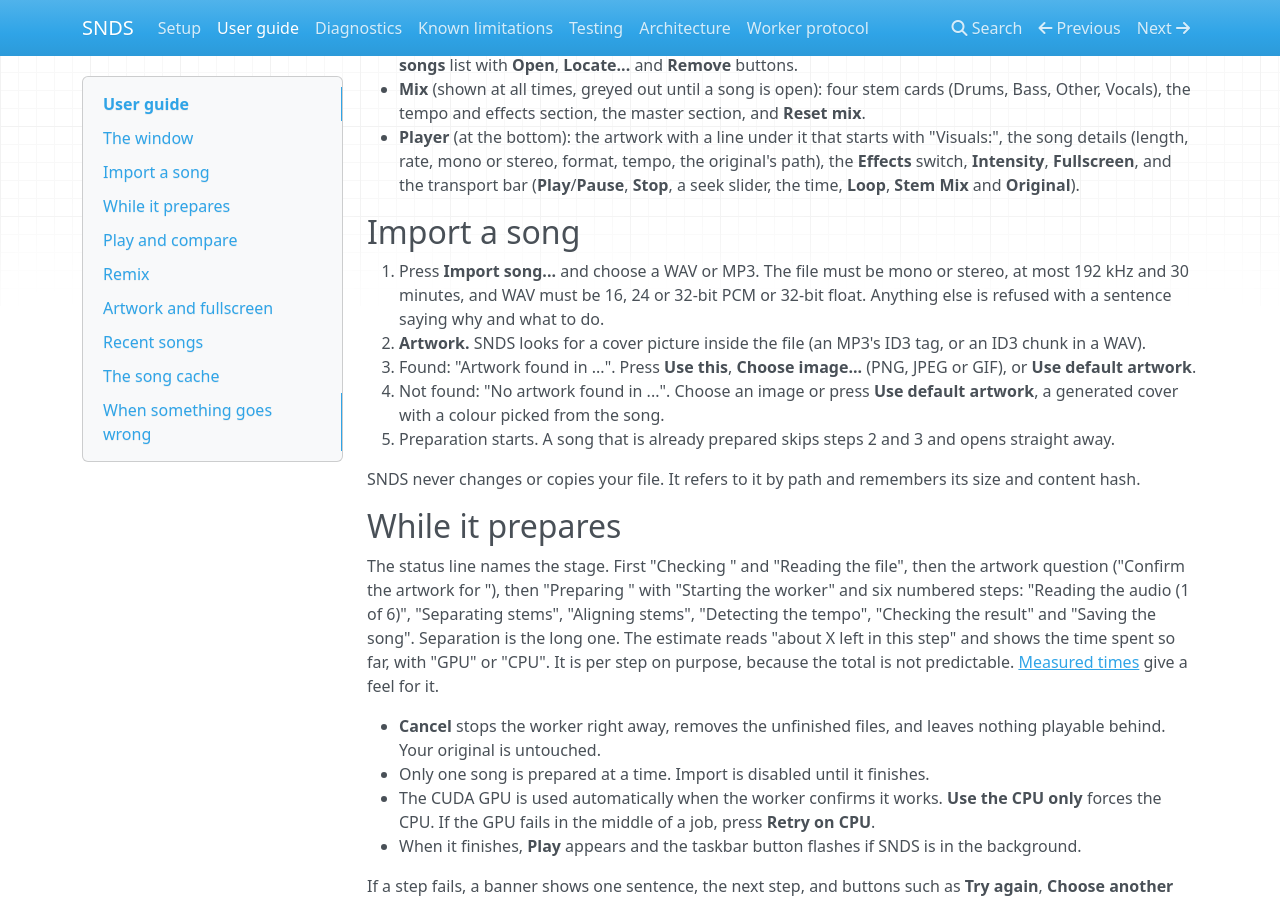
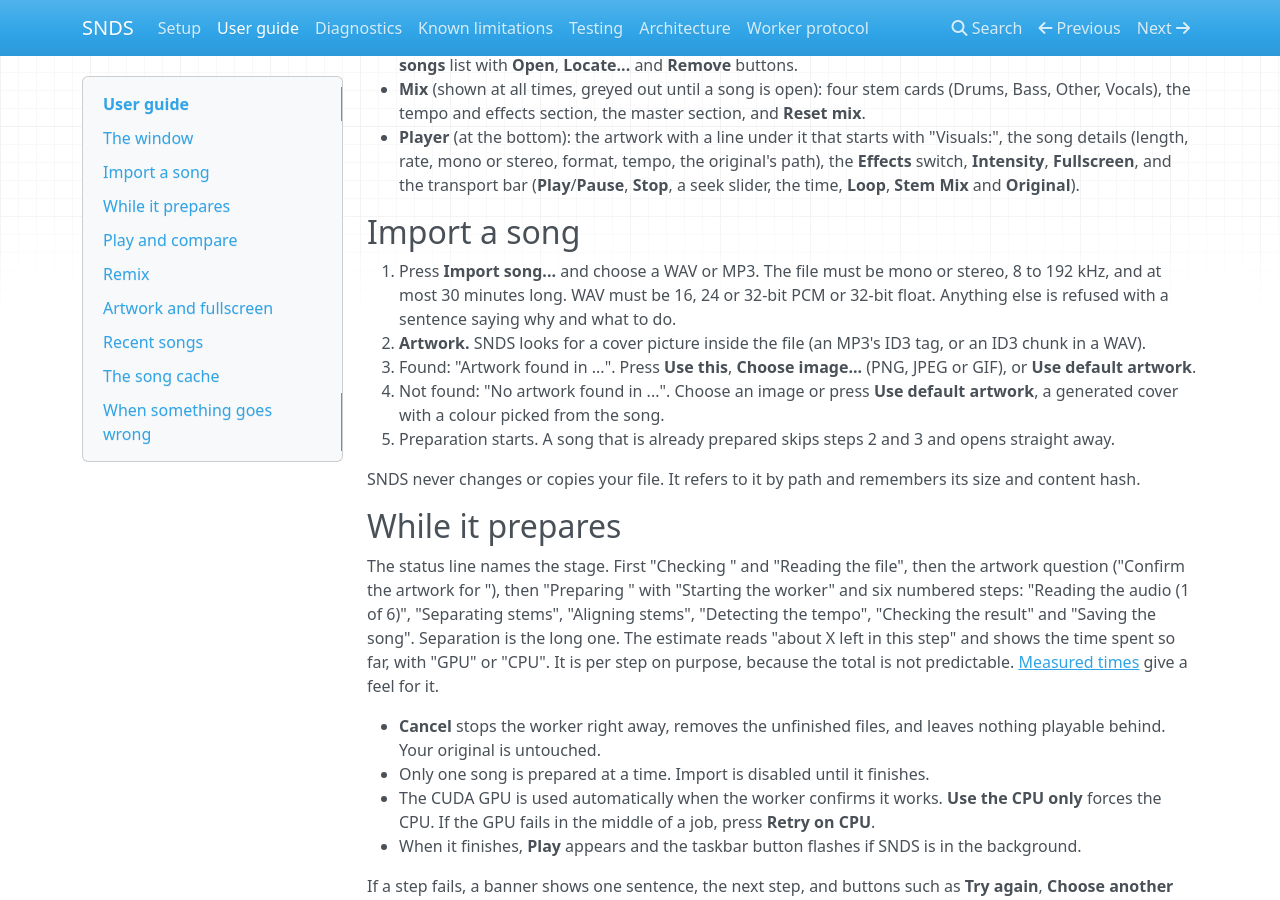
Before and after one commit to laceyp99/snds, an MkDocs documentation site: the page built from docs/user-guide.md, in a window 1280 px wide and 900 px high, scrolled down 434 px. Built offline with MkDocs 1.6.1, drawn with Linux system fonts in a browser that asks for light colours; nearby versions of some CDN libraries.

Commit message:
fix(import): preserve minimum supported sample rate

```diff
--- a/docs/user-guide.md
+++ b/docs/user-guide.md
@@ -29,9 +29,9 @@
 
 ## Import a song
 
-1. Press **Import song...** and choose a WAV or MP3. The file must be mono or stereo, at most
-   192 kHz and 30 minutes, and WAV must be 16, 24 or 32-bit PCM or 32-bit float. Anything else is refused with a
-   sentence saying why and what to do.
+1. Press **Import song...** and choose a WAV or MP3. The file must be mono or stereo, 8 to
+   192 kHz, and at most 30 minutes long. WAV must be 16, 24 or 32-bit PCM or 32-bit float.
+   Anything else is refused with a sentence saying why and what to do.
 2. **Artwork.** SNDS looks for a cover picture inside the file (an MP3's ID3 tag, or an ID3 chunk
    in a WAV).
    - Found: "Artwork found in ...". Press **Use this**, **Choose image...** (PNG, JPEG or GIF), or
```
Also changed, not shown: docs/known-limitations.md (+2 -2 lines), 3 other files.
